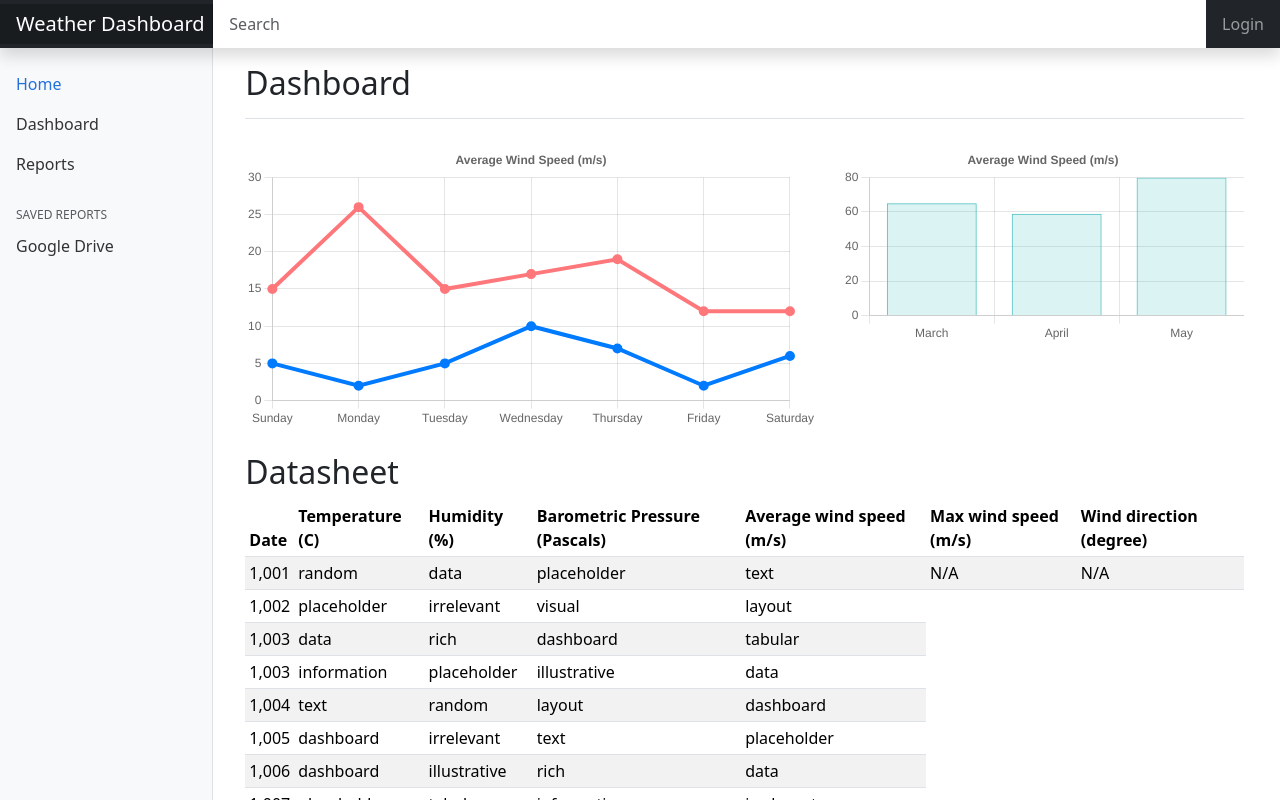
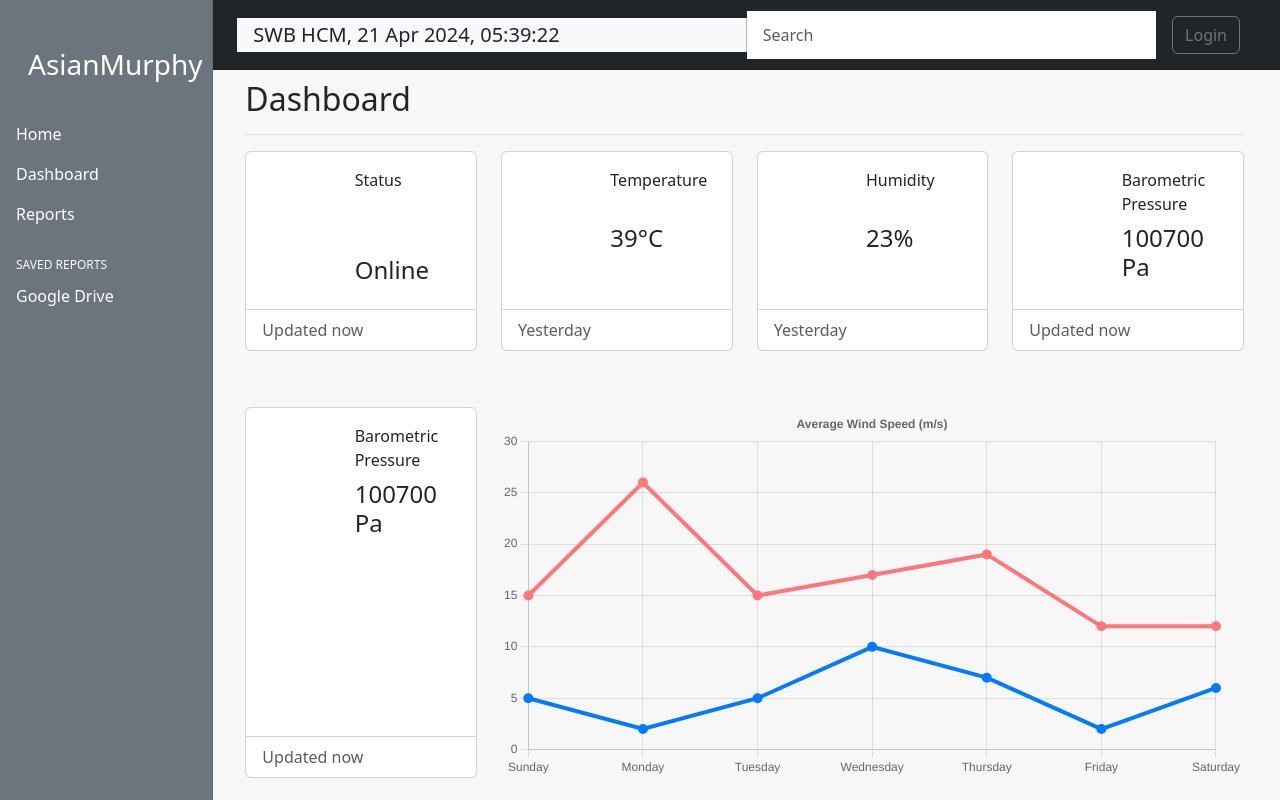
Before and after one commit to PancakesLmao/Weather-Dashboard, a React (Vite) app in the folder client/: page / in a window 1280 px wide. Shown: the top 800 px of the page. Built offline with nearby package versions, Linux system fonts and the light colour scheme.

Commit message:
update1 layout for dashboard

```diff
--- a/client/src/App.css
+++ b/client/src/App.css
@@ -8,6 +8,10 @@ body {
   width: 16px;
   height: 16px;
   vertical-align: text-bottom;
+}
+
+.main-bg {
+  background-color: #F7F7F8;
 }
 
 /*
@@ -44,16 +48,19 @@ body {
 
 .sidebar .nav-link {
   font-weight: 500;
-  color: #333;
+  /* color: #333; */
+  color: white;
 }
 
 .sidebar .nav-link .feather {
   margin-right: 4px;
-  color: #727272;
+  /* color: #727272; */
+  color: white;
 }
 
 .sidebar .nav-link.active {
-  color: #2470dc;
+  /* color: #2470dc; */
+  /* color: wheat; */
 }
 
 .sidebar .nav-link:hover .feather,
@@ -99,3 +106,15 @@ body {
   border-color: transparent;
   box-shadow: 0 0 0 3px rgba(255, 255, 255, .25);
 }
+
+/* Cards */
+.card-footer {
+  background-color: transparent !important;
+}
+.card-category {
+  height: 5vh;
+}
+.card-stats {
+  margin-bottom: 2rem;
+  height: 25vh !important;
+}
--- a/client/src/App.jsx
+++ b/client/src/App.jsx
@@ -10,10 +10,10 @@ function App() {
   return (
     <>
       <div>
-        <Header/>
-        <div className="container-fluid">
-          <div className="row">
+        <div className="container-fluid main-bg">
+          <div className="col-md-9 ms-sm-auto col-lg-10 px-md-4">
             <Sidebar />
+            <Header />
             <Content />
           </div>
         </div>
--- a/client/src/assets/chartData.js
+++ b/client/src/assets/chartData.js
@@ -34,13 +34,22 @@ export const rainData = {
   labels: ["March", "April", "May"],
   datasets: [
     {
-      label: "Sales",
+      label: "Average Rainfall",
+      backgroundColor: "rgba(29, 199, 234,0.2)",
+      borderColor: "rgba(75,192,192,1)",
+      borderWidth: 1,
+      hoverBackgroundColor: "rgba(29, 199, 234,0.4)",
+      hoverBorderColor: "rgba(75,192,192,1)",
+      data: [65, 59, 80],
+    },
+    {
+      label: "Maximum",
       backgroundColor: "rgba(75,192,192,0.2)",
       borderColor: "rgba(75,192,192,1)",
       borderWidth: 1,
       hoverBackgroundColor: "rgba(75,192,192,0.4)",
       hoverBorderColor: "rgba(75,192,192,1)",
-      data: [65, 59, 80],
+      data: [55, 49, 90],
     },
   ],
 };
--- a/client/src/components/Content.jsx
+++ b/client/src/components/Content.jsx
@@ -33,11 +33,128 @@ function Content() {
         {loading ? (
           <h4>Loading...</h4>
         ) : (
-          <main className="col-md-9 ms-sm-auto col-lg-10 px-md-4">
+          <main className="">
             <div className="d-flex justify-content-between flex-wrap flex-md-nowrap align-items-center pt-3 pb-2 mb-3 border-bottom">
-              <h1 className="h2">Dashboard</h1>
+              <h1 className="h2 mt-3">Dashboard</h1>
               <div className="btn-toolbar mb-2 mb-md-0">
                 <div className="btn-group me-2"></div>
+              </div>
+            </div>
+
+            {/* Card data */}
+            <div className="row">
+              {/* 1st Card */}
+              <div className="col-xl-3 col-md-6">
+                <div className="card card-stats">
+                  <div className="card-body">
+                    <div className="row">
+                      <div className="col-5">
+                        <div className="icon-big text-center">
+                          <div className="icon-warning">
+                            <i className="nc-icon nc-chart text-warning"></i>
+                          </div>
+                        </div>
+                      </div>
+                      <div className="col-7">
+                        <div className="numbers">
+                          <div>
+                            <p className="card-category">Status</p>
+                            <h4 className="card-title">
+                              <span className="badge badge-success">0</span>
+                              Online
+                            </h4>
+                          </div>
+                        </div>
+                      </div>
+                    </div>
+                  </div>
+                  <div className="card-footer">
+                    <div className="stats text-muted">
+                      <div>Updated now</div>
+                    </div>
+                  </div>
+                </div>
+              </div>
+              {/* 2nd Card */}
+              <div className="col-xl-3 col-md-6">
+                <div className="card card-stats">
+                  <div className="card-body">
+                    <div className="row">
+                      <div className="col-5">
+                        <div className="icon-big text-center">
+                          <div className="icon-success"></div>
+                        </div>
+                      </div>
+                      <div className="col-7">
+                        <div className="numbers">
+                          <div>
+                            <p className="card-category">Temperature</p>
+                            <h4 className="card-title">39°C</h4>
+                          </div>
+                        </div>
+                      </div>
+                    </div>
+                  </div>
+                  <div className="card-footer">
+                    <div className="stats text-muted">
+                      <div>Yesterday</div>
+                    </div>
+                  </div>
+                </div>
+              </div>
+              {/* 3rd Card */}
+              <div className="col-xl-3 col-md-6">
+                <div className="card card-stats">
+                  <div className="card-body">
+                    <div className="row">
+                      <div className="col-5">
+                        <div className="icon-big text-center">
+                          <div className="icon-danger"></div>
+                        </div>
+                      </div>
+                      <div className="col-7">
+                        <div className="numbers">
+                          <div>
+                            <p className="card-category">Humidity</p>
+                            <h4 className="card-title">23%</h4>
+                          </div>
+                        </div>
+                      </div>
+                    </div>
+                  </div>
+                  <div className="card-footer">
+                    <div className="stats text-muted">
+                      <div>Yesterday</div>
+                    </div>
+                  </div>
+                </div>
+              </div>
+              {/* 4th Card */}
+              <div className="col-xl-3 col-md-6">
+                <div className="card card-stats">
+                  <div className="card-body">
+                    <div className="row">
+                      <div className="col-5">
+                        <div className="icon-big text-center">
+                          <div className="icon-info"></div>
+                        </div>
+                      </div>
+                      <div className="col-7">
+                        <div className="numbers">
+                          <div>
+                            <p className="card-category">Barometric Pressure</p>
+                            <h4 className="card-title">100700 Pa</h4>
+                          </div>
+                        </div>
+                      </div>
+                    </div>
+                  </div>
+                  <div className="card-footer">
+                    <div className="stats text-muted">
+                      <div>Updated now</div>
+                    </div>
+                  </div>
+                </div>
               </div>
             </div>
 
@@ -49,7 +166,38 @@ function Content() {
                 width="800"
                 height="180"
                 ></canvas> */}
+              {/* Wind statistic */}
+              <div className="col-3">
+                <div className="card h-100">
+                  <div className="card-body">
+                    <div className="row">
+                      <div className="col-5">
+                        <div className="icon-big text-center">
+                          <div className="icon-info"></div>
+                        </div>
+                      </div>
+                      <div className="col-7">
+                        <div className="numbers">
+                          <div>
+                            <p className="card-category">Barometric Pressure</p>
+                            <h4 className="card-title">100700 Pa</h4>
+                          </div>
+                        </div>
+                      </div>
+                    </div>
+                  </div>
+                  <div className="card-footer">
+                    <div className="stats text-muted">
+                      <div>Updated now</div>
+                    </div>
+                  </div>
+                </div>
+              </div>
+              {/* Wind chart */}
               <WindChart />
+            </div>
+            <div className="row my-4">
+              <RainChart />
               <RainChart />
             </div>
 
--- a/client/src/components/Header.jsx
+++ b/client/src/components/Header.jsx
@@ -1,12 +1,12 @@
 function Header() {
   return (
     <>
-      <div>
+      <div className="row">
         {/* can change to sticky-top but meh */}
-        <header className="navbar navbar-dark fixed-top bg-dark flex-md-nowrap p-0 shadow">
-          <a className="navbar-brand col-md-3 col-lg-2 me-0 px-3" href="#">
-            Weather Dashboard
-          </a>
+        <header className="navbar fixed-top navbar-dark bg-dark flex-md-nowrap col-md-9 ms-sm-auto col-lg-10 px-md-4">
+          <h1 className="navbar-brand col-md-3 col-lg-2 me-0 bg-light text-dark w-50 px-3 mt-2" href="#">
+            SWB HCM, 21 Apr 2024, 05:39:22
+          </h1>
           <button
             className="navbar-toggler position-absolute d-md-none collapsed"
             type="button"
@@ -19,7 +19,7 @@ function Header() {
             <span className="navbar-toggler-icon"></span>
           </button>
           <input
-            className="form-control form-control-dark w-100"
+            className="form-control form-control-dark"
             type="text"
             placeholder="Search"
             aria-label="Search"
@@ -27,7 +27,9 @@ function Header() {
           <div className="navbar-nav">
             <div className="nav-item text-nowrap">
               <a className="nav-link px-3" href="#">
-                Login
+                <button type="button" className="btn btn-outline-secondary">
+                  Login
+                </button>
               </a>
             </div>
           </div>
--- a/client/src/components/Sidebar.jsx
+++ b/client/src/components/Sidebar.jsx
@@ -2,12 +2,16 @@
 function Sidebar() {
   return (
     <>
-      <div>
+      <div className="sideBar">
         <nav
           id="sidebarMenu"
-          className="col-md-3 col-lg-2 d-md-block bg-light sidebar collapse"
+          className="col-md-3 col-lg-2 d-md-block bg-secondary sidebar collapse"
         >
-          <div className="position-sticky pt-3">
+          <div className="position-sticky text-white">
+            <div className="container">
+              <h3 className="nav-brand px-3 pb-4">AsianMurphy</h3>
+            </div>
+
             <ul className="nav flex-column">
               <li className="nav-item">
                 <a className="nav-link active" aria-current="page" href="#">
@@ -29,10 +33,9 @@ function Sidebar() {
                   Reports
                 </a>
               </li>
-
             </ul>
 
-            <h6 className="sidebar-heading d-flex justify-content-between align-items-center px-3 mt-4 mb-1 text-muted">
+            <h6 className="sidebar-heading d-flex justify-content-between align-items-center px-3 mt-4 mb-1 text-light">
               <span>Saved reports</span>
               <a
                 className="link-secondary"
@@ -49,7 +52,6 @@ function Sidebar() {
                   Google Drive
                 </a>
               </li>
-
             </ul>
           </div>
         </nav>
--- a/client/src/components/rainChart.jsx
+++ b/client/src/components/rainChart.jsx
@@ -4,7 +4,6 @@ import {
   CategoryScale,
   LinearScale,
   PointElement,
-  LineElement,
   Title,
   Tooltip,
   Legend,
@@ -35,7 +34,7 @@ export const options = {
     },
     title: {
       display: true,
-      text: "Average Wind Speed (m/s)",
+      text: "Average Rain (mm)",
     },
   },
 };
@@ -44,7 +43,7 @@ function RainChart() {
   //   const [chartData, setChartData] = useState(rainData);
   return (
     <>
-      <div className="col-5">
+      <div className="col-6">
         <Bar data={rainData} options={options} />
       </div>
     </>
--- a/client/src/components/windChart.jsx
+++ b/client/src/components/windChart.jsx
@@ -38,7 +38,7 @@ function WindChart() {
 //   const [chartData, setChartData] = useState(windData);
   return (
     <>
-      <div className="col-xl-7 col-lg-7 col-md-12 col-sm-12">
+      <div className="col-9">
         <Line options={options} data={windData} />
       </div>
     </>
```
